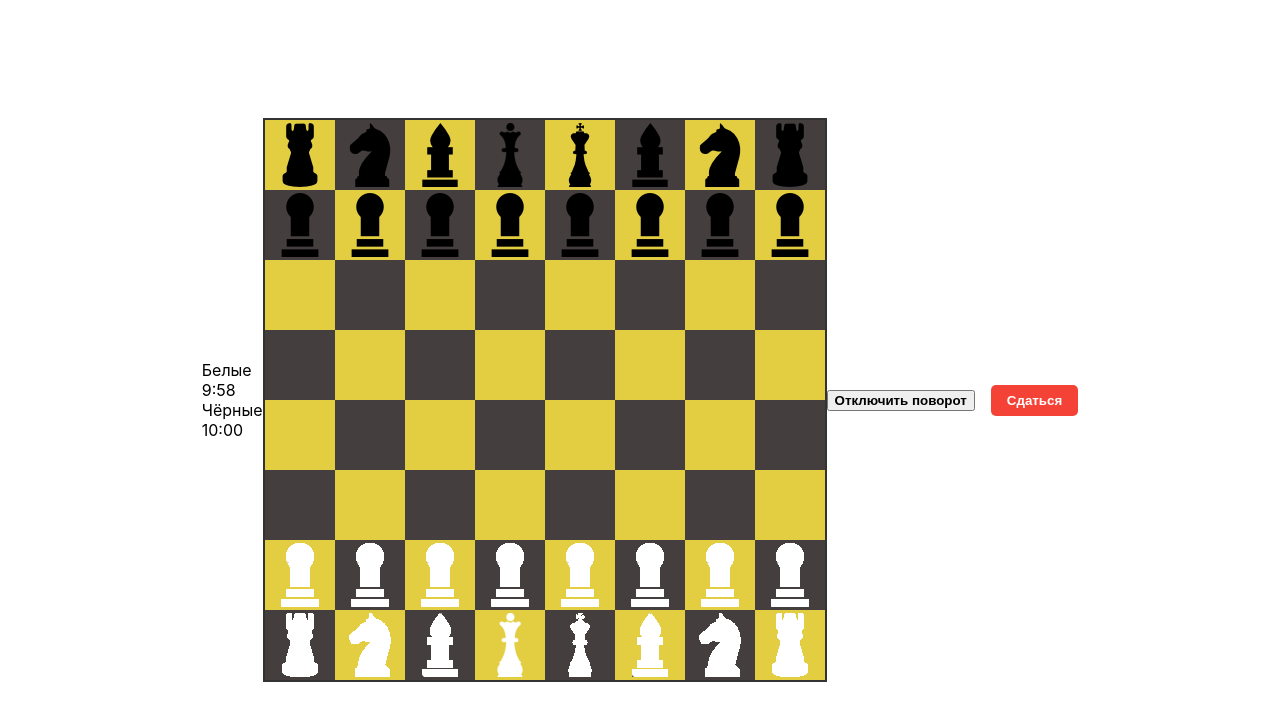
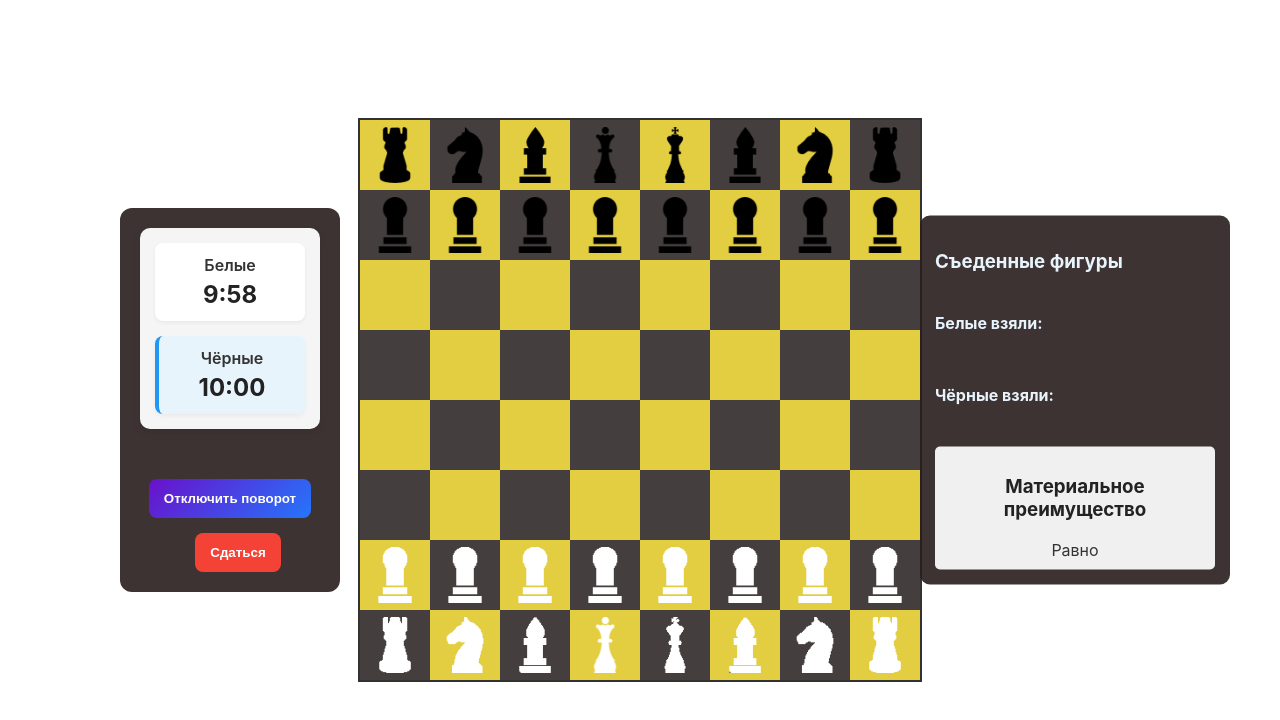
Before and after one commit to Babuleh78/Chess, a React (Create React App) app: page / in a window 1280 px wide. Both pictures are taken after a click on the button 640 px from the left and 240 px from the top of the page. Shown: the top 720 px of the page. Built offline with nearby package versions, Linux system fonts and the light colour scheme.

Commit message:
all simple done

```diff
--- a/src/components/ui/Board/board.css
+++ b/src/components/ui/Board/board.css
@@ -58,7 +58,7 @@
 }
 
 
-.sell-in-check {
+.cell-in-check {
   background-color: #bc0c0cce !important;
 }
 
@@ -142,3 +142,171 @@
 .promotion-option:hover {
   transform: scale(1.1);
 }
+
+
+.timers {
+  display: flex;
+  flex-direction: column;
+  gap: 15px;
+  min-width: 150px;
+  background: #f5f5f5;
+  padding: 15px;
+  border-radius: 10px;
+  box-shadow: 0 4px 8px rgba(0, 0, 0, 0.1);
+
+}
+
+.timer {
+  padding: 12px;
+  border-radius: 8px;
+  text-align: center;
+  transition: all 0.3s ease;
+  background: #fff;
+  box-shadow: 0 2px 4px rgba(0, 0, 0, 0.05);
+}
+
+.timer.active {
+  background: #e8f4fc;
+  border-left: 4px solid #2196F3;
+}
+
+.timer.timeout {
+  background: #ffebee;
+  border-left: 4px solid #f44336;
+}
+
+.player-name {
+  font-weight: 600;
+  margin-bottom: 5px;
+  color: #333;
+}
+
+.time {
+  font-size: 1.5rem;
+  font-weight: bold;
+  color: #222;
+}
+
+.controls {
+  display: flex;
+  flex-direction: column;
+  gap: 15px;
+  margin-top: 20px;
+  min-width: 150px;
+  align-items: center;
+}
+
+.rotate-button {
+  padding: 12px 15px;
+  background: linear-gradient(135deg, #6a11cb 0%, #2575fc 100%);
+  color: white;
+  border: none;
+  border-radius: 8px;
+  cursor: pointer;
+}
+
+.rotate-button:hover {
+  background: linear-gradient(135deg, #2575fc 0%, #6a11cb 100%);
+  transform: translateY(-2px);
+  box-shadow: 0 6px 8px rgba(0, 0, 0, 0.15);
+}
+
+.rotate-button:active {
+  transform: translateY(0);
+}
+
+.resign-button {
+  padding: 12px 15px;
+  color: white;
+  border: none;
+  border-radius: 8px;
+  cursor: pointer;
+}
+
+.resign-button:hover {
+  background: linear-gradient(135deg, #ff4b2b 0%, #ff416c 100%);
+  transform: translateY(-2px);
+  box-shadow: 0 6px 8px rgba(0, 0, 0, 0.15);
+}
+
+.left-panel {
+  position: fixed;
+  left: 20px;
+  top: 50%;
+  transform: translateY(-50%);
+  display: flex;
+  flex-direction: column;
+  gap: 30px;
+  background: rgba(41, 29, 29, 0.9);
+  margin-left: 100px;
+  border-radius: 12px;
+  max-height: 80vh;
+  overflow-y: auto;
+  padding: 20px;
+}
+
+
+.right-panel {
+  position: fixed;
+  right: 50px;
+  top: 50%;
+  transform: translateY(-50%);
+  width: 280px;
+   background: rgba(41, 29, 29, 0.9);
+  padding: 15px;
+  border-radius: 10px;
+  max-height: 80vh;
+  overflow-y: auto;
+  color: #e8f4fc;
+}
+
+.captured-pieces {
+  margin-bottom: 20px;
+
+}
+
+.pieces-list {
+  display: flex;
+  flex-wrap: wrap;
+  gap: 5px;
+  margin: 10px 0;
+}
+
+.captured-piece {
+  width: 30px;
+  height: 30px;
+  display: flex;
+  align-items: center;
+  justify-content: center;
+}
+
+.material-advantage {
+  text-align: center;
+  padding: 10px;
+  border-radius: 5px;
+  background: #f0f0f0;
+  color:#222;
+}
+
+.advantage.white {
+  color: #2e7d32;
+  font-weight: bold;
+}
+
+.advantage.black {
+  color: #c62828;
+  font-weight: bold;
+}
+
+.advantage.equal {
+  color: #333;
+}
+
+.small-cell {
+  width: 30px;
+  height: 30px;
+}
+
+.piece-image {
+  transition: all 0.2s ease;
+}
--- a/src/components/ui/Board/board.jsx
+++ b/src/components/ui/Board/board.jsx
@@ -24,6 +24,8 @@ export default function Board() {
   const [gameOver, setGameOver] = useState(false); // Идет ли игра
   const [gameResult, setGameResult] = useState(null); // Белый черный или ничья
   const [promotingPawn, setPromotingPawn] = useState(null); // Отслеживаем пешку
+  const [capturedPieces, setCapturedPieces] = useState({ white: [], black: [] }); // "Убитые" фигуры
+  const [materialAdvantage, setMaterialAdvantage] = useState(0); // Подсчет преимущества
 
 const handleResign = () => {
   if (gameOver) return;
@@ -73,6 +75,25 @@ function formatTime(seconds){
       const piece = newPieces[selectedCell.row][selectedCell.col];
       const move = possibleMoves.find(m => m.row === row && m.col === col);
 
+      if (newPieces[row][col]) {
+        const capturedPiece = newPieces[row][col];
+        setCapturedPieces(prev => {
+            const newCaptured = {
+                ...prev,
+                [currentPlayer]: [...prev[currentPlayer], capturedPiece]
+            };
+            // Сразу рассчитываем на основе newCaptured
+            const pieceValues = {
+                pawn: 1, knight: 3, bishop: 3,
+                rook: 5, queen: 9, king: 0
+            };
+            const whiteLost = newCaptured.white.reduce((s, p) => s + pieceValues[p.type], 0);
+            const blackLost = newCaptured.black.reduce((s, p) => s + pieceValues[p.type], 0);
+            setMaterialAdvantage(-blackLost + whiteLost);
+            return newCaptured;
+        });
+    }
+
       // Обработка рокировки
       if (move && move.isCastling) {
         // Перемещаем короля
@@ -97,7 +118,11 @@ function formatTime(seconds){
           setPossibleMoves([]);
           return;
         }
+
+
       }
+
+
 
       const opponentColor = currentPlayer === "white" ? "black" : "white";
       const kingPos = findKing(opponentColor, newPieces);
@@ -127,8 +152,10 @@ function formatTime(seconds){
     if (piece && piece.color === currentPlayer) {
       setSelectedCell({ row, col });
       calculatePossibleMoves(row, col, piece);
+
     }
 };
+
 
 const handlePromotionChoice = (pieceType) => {
   if (!promotingPawn) return;
@@ -181,7 +208,7 @@ function isSquareUnderAttack(row, col, pieces, attackingColor) {
 function checkForCheckmate(color, pieces) {
   const kingPos = findKing(color, pieces);
   if (!isSquareUnderAttack(kingPos.row, kingPos.col, pieces, color === 'white' ? 'black' : 'white')) {
-    return false; // Нет шаха - нет мата
+    return false;
   }
 
   // Проверяем, есть ли хотя бы один допустимый ход для любой фигуры этого цвета
@@ -489,6 +516,7 @@ function calculatePossibleMoves(row, col, piece) {
 
 return (
   <div className="board-container">
+    <div className="left-panel">
       <div className="timers">
         <div className={`timer ${currentPlayer === 'black' ? 'active' : ''} ${whiteTime === 0 ? 'timeout' : ''}`}>
           <div className="player-name">Белые</div>
@@ -499,6 +527,25 @@ function calculatePossibleMoves(row, col, piece) {
           <div className="time">{formatTime(blackTime)}</div>
         </div>
       </div>
+
+      <div className="controls">
+        <button
+          onClick={() => setRotateBoard(!rotateBoard)}
+          className="rotate-button"
+        >
+          <b>{rotateBoard ? "Отключить поворот" : "Включить поворот"}</b>
+        </button>
+        {!gameOver && (
+          <button
+            onClick={handleResign}
+            className="resign-button"
+          >
+            <b>Сдаться</b>
+          </button>
+        )}
+    </div>
+  </div>
+
   {gameOver && (
   <div className="game-over-modal">
     <div className="game-over-content">
@@ -527,9 +574,6 @@ function calculatePossibleMoves(row, col, piece) {
       </div>
     )}
 
-
-
-
     <div className="board" style={{ transform: rotateBoard && currentPlayer === 'black' ? 'rotate(180deg)' : 'none' }}>
       {board.map((row, rowIndex) => (
         <div
@@ -557,21 +601,50 @@ function calculatePossibleMoves(row, col, piece) {
       ))}
     </div>
 
-      <div className="controls">
-        <button
-          onClick={() => setRotateBoard(!rotateBoard)}
-          className="rotate-button"
-        >
-          <b>{rotateBoard ? "Отключить поворот" : "Включить поворот"}</b>
-        </button>
-        {!gameOver && (
-          <button
-            onClick={handleResign}
-            className="resign-button"
-          >
-            <b>Сдаться</b>
-          </button>
-        )}
+      <div className="right-panel">
+      <div className="captured-pieces">
+        <h3>Съеденные фигуры</h3>
+        <div className="pieces-list white-captured">
+          <h4>Белые взяли:</h4>
+          {capturedPieces.white.map((piece, index) => (
+            <div key={index} className={`captured-piece ${piece.color}`}>
+              <Cell
+                cell={{color: 'white'}}
+                piece={piece}
+                small={true}
+              />
+            </div>
+          ))}
+        </div>
+        <div className="pieces-list black-captured">
+          <h4>Чёрные взяли:</h4>
+          {capturedPieces.black.map((piece, index) => (
+            <div key={index} className={`captured-piece ${piece.color}`}>
+              <Cell
+                cell={{color: 'black'}}
+                piece={piece}
+                small={true}
+              />
+            </div>
+          ))}
+        </div>
+      </div>
+      <div className="material-advantage">
+        <h3>Материальное преимущество</h3>
+        <div className={`advantage ${materialAdvantage > 0 ? 'white' : materialAdvantage < 0 ? 'black' : 'equal'}`}>
+          {materialAdvantage > 0
+            ? `+${materialAdvantage} (Белые)`
+            : materialAdvantage < 0
+              ? `${Math.abs(materialAdvantage)} (Чёрные)`
+              : 'Равно'}
+        </div>
+      </div>
+    </div>
+
+
+
+
+
         {promotingPawn && (
           <div className="promotion-modal">
             <div className="promotion-content">
@@ -587,6 +660,7 @@ function calculatePossibleMoves(row, col, piece) {
                       cell={{color: promotingPawn.color === 'white' ? 'white' : 'black'}}
                       piece={{type: pieceType, color: promotingPawn.color}}
                       isFlipped={rotateBoard && currentPlayer === 'black'}
+
                     />
                   </div>
                 ))}
@@ -595,7 +669,7 @@ function calculatePossibleMoves(row, col, piece) {
           </div>
         )}
     </div>
-    </div>
+
   );
 }
 
--- a/src/components/ui/Cell/cell.jsx
+++ b/src/components/ui/Cell/cell.jsx
@@ -1,12 +1,17 @@
 import React from "react";
 import "./cell.css";
 
-export default function Cell({ cell, onClick, isSelected, isPossibleMove, isInCheck, piece }) {
+export default function Cell({ cell, onClick, isSelected, isPossibleMove, isInCheck, piece, small }) {
 
   let cellClass = `cell ${cell.color}`;
   if (isSelected) cellClass += " selected";
   if (isPossibleMove) cellClass += ` possible-move-${cell.color}`;
-  if (isInCheck) cellClass += " sell-in-check"
+  if (isInCheck) cellClass += " cell-in-check"
+  if(small){
+    cellClass += " small-cell"
+
+  }
+
   return (
     <div className={cellClass} onClick={onClick}>
       {piece && (
@@ -14,6 +19,7 @@ export default function Cell({ cell, onClick, isSelected, isPossibleMove, isInCh
           src={`/figures/${piece.color}-${piece.type}.png`}
           alt={`${piece.color} ${piece.type}`}
           className="piece-image"
+          style={small ? { width: '70%', height: '70%' } : { width: '80%', height: '80%' }}
           onError={(e) => {
             e.target.style.display = 'none';
             console.error(`Failed to load image: /figures/${piece.color}-${piece.type}.png`);
```
Lines whose indentation alone changed are shown as unchanged.
